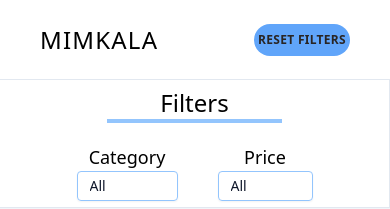
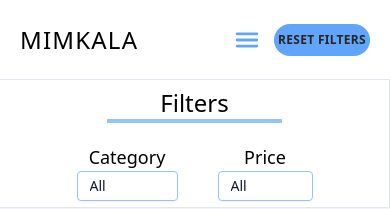
Before and after one commit to Mohammad-MH1/MimKala, a React (Vite) app: page / in a window 390 px wide. Shown: the top 209 px of the page. Built offline with nearby package versions, Linux system fonts and the light colour scheme; data requests are answered from the project's data file.

Commit message:
Implement functionality of the toggle menu on mobile screen

```diff
--- a/package.json
+++ b/package.json
@@ -14,6 +14,7 @@
     "json-server": "^0.17.4",
     "react": "^18.3.1",
     "react-dom": "^18.3.1",
+    "react-icons": "^5.3.0",
     "react-paginate": "^8.2.0",
     "react-router-dom": "^6.26.2"
   },
--- a/src/pages/Products.tsx
+++ b/src/pages/Products.tsx
@@ -28,7 +28,7 @@ function Products() {
         <>
           {products.length > 0 ? (
             <>
-              <ul className='grid grid-cols-1 place-items-center gap-y-4 sm:gap-5 md:grid-cols-2 md:place-items-stretch lg:grid-cols-3 lg:text-lg xl:grid-cols-4 2xl:grid-cols-5 2xl:gap-x-4 2xl:gap-y-10'>
+              <ul className='grid grid-cols-[1fr] place-items-center gap-y-4 sm:gap-5 md:grid-cols-2 md:place-items-stretch lg:grid-cols-3 lg:text-lg xl:grid-cols-4 2xl:grid-cols-5 2xl:gap-x-4 2xl:gap-y-10'>
                 {products.map(product => (
                   <ProductCard product={product} key={product.id} />
                 ))}
--- a/src/ui/Header.tsx
+++ b/src/ui/Header.tsx
@@ -1,5 +1,7 @@
+import { IoClose, IoMenu } from 'react-icons/io5';
 import { Product } from './AppLayout';
 import Button from './Button';
+import { useState } from 'react';
 
 type HeaderProps = {
   onResetFilters: () => void;
@@ -7,19 +9,35 @@ type HeaderProps = {
 };
 
 function Header({ onResetFilters, selectedProduct }: HeaderProps) {
+  const [isOpen, setIsOpen] = useState(false);
+
   return (
-    <header className='col-span-2 flex h-20 items-center justify-between border-b-[0.5px] border-solid border-slate-200 px-10 text-xs lg:px-10 xl:px-14'>
+    <header className='relative col-span-2 flex h-20 items-center justify-between border-b-[0.5px] border-solid border-slate-200 px-5 text-xs lg:px-10 xl:px-14'>
       <h1 className='text-2xl uppercase tracking-wider sm:text-3xl'>MimKala</h1>
       {!selectedProduct && (
         <>
-          <div className='hidden sm:flex sm:flex-grow sm:justify-center'>
+          <div
+            className={`flex w-full items-start justify-center opacity-0 sm:static sm:w-auto sm:flex-grow sm:items-center sm:bg-inherit sm:opacity-100 ${isOpen ? 'fixed left-0 top-[70px] h-full w-full border-r border-r-blue-200 bg-blue-100/60 opacity-100 backdrop-blur-sm duration-500 ease-in-out md:hidden' : 'fixed bottom-0 left-[-100%] top-[70px] h-full w-full duration-500 ease-in-out'}`}
+          >
             <input
-              className='input basis-1/3'
+              className='input mt-10 basis-1/2 border-black bg-white sm:mt-0 sm:basis-1/3 sm:border-blue-200'
               type='text'
               placeholder='Search...'
             />
           </div>
-          <Button onClick={onResetFilters}>Reset Filters</Button>
+          <div className='flex items-center gap-3'>
+            <span
+              onClick={() => setIsOpen(!isOpen)}
+              className='block cursor-pointer text-3xl sm:hidden'
+            >
+              {isOpen ? (
+                <IoClose className='fill-blue-400' />
+              ) : (
+                <IoMenu className='stroke-blue-400' />
+              )}
+            </span>
+            <Button onClick={onResetFilters}>Reset Filters</Button>
+          </div>
         </>
       )}
     </header>
```
Also changed, not shown: 1 other file (tests, documents, lock files or other folders).
